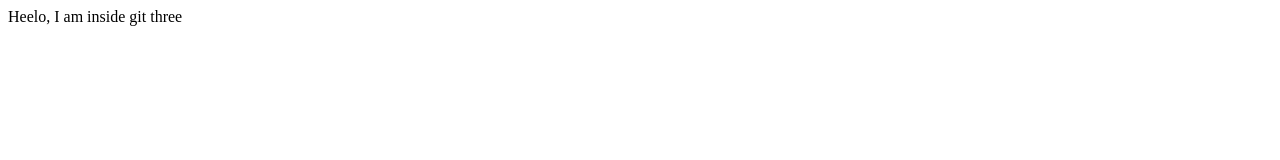
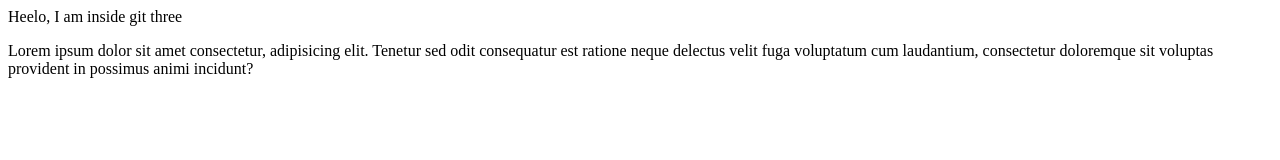
Before and after one commit to SnehaSharma245/learn-git, a plain HTML site: page index.html in a window 1280 px wide. Drawn offline with Linux system fonts and the light colour scheme.

Commit message:
update index.html

```diff
--- a/index.html
+++ b/index.html
@@ -7,5 +7,12 @@
   </head>
   <body>
     Heelo, I am inside git three
+
+    <p>
+      Lorem ipsum dolor sit amet consectetur, adipisicing elit. Tenetur sed odit
+      consequatur est ratione neque delectus velit fuga voluptatum cum
+      laudantium, consectetur doloremque sit voluptas provident in possimus
+      animi incidunt?
+    </p>
   </body>
 </html>
```
